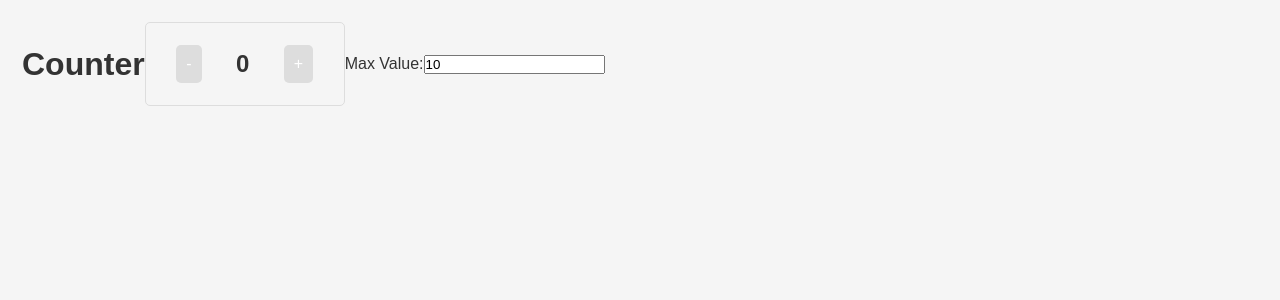
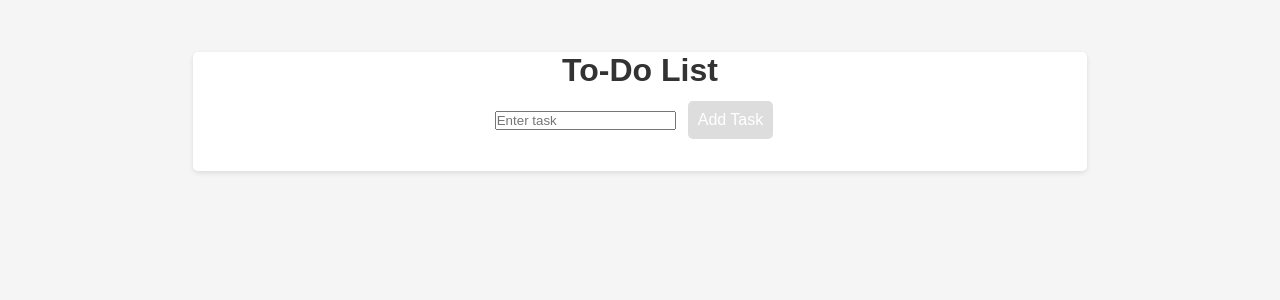
Before and after one commit to Rawal77/Simple_React_Projects, a React (Vite) app: page / in a window 1280 px wide. Shown: the top 300 px of the page. Built offline with nearby package versions, Linux system fonts and the light colour scheme.

Commit message:
Fixed some bugs in SimpleToDo feature and Implemented some styling

```diff
--- a/src/App.jsx
+++ b/src/App.jsx
@@ -20,11 +20,11 @@ function App() {
   //     <ScrollToTopButton></ScrollToTopButton>
   //   </>
   // );
-  return <Counter></Counter>;
+  // return <Counter></Counter>;
   // return <MultiStepProgress></MultiStepProgress>;
   // return <GenerateRandomQuote></GenerateRandomQuote>;
   // return <DateNavigation></DateNavigation>;
-  // return <SimpleToDo></SimpleToDo>;
+  return <SimpleToDo></SimpleToDo>;
 }
 
 export default App;
--- a/src/SimpleToDo.jsx
+++ b/src/SimpleToDo.jsx
@@ -1,107 +1,53 @@
 import React, { useState } from "react";
+import "./Simpletodo.css";
 
-const styles = {
-  todoList: {
-    display: "flex",
-    flexDirection: "column",
-    alignItems: "center",
-    padding: 20,
-    border: "1px solid #ddd",
-    borderRadius: 5,
-  },
-  heading: {
-    marginBottom: 20,
-  },
-  inputContainer: {
-    display: "flex",
-    marginBottom: 10,
-  },
-  input: {
-    flex: 1,
-    padding: 10,
-    border: "1px solid #ddd",
-    borderRadius: 5,
-  },
-  addButton: {
-    padding: 10,
-    backgroundColor: "#4CAF50" /* Green */,
-    color: "white",
-    border: "none",
-    borderRadius: 5,
-    cursor: "pointer",
-  },
-  taskList: {
-    listStyle: "none",
-    padding: 0,
-  },
-  taskItem: {
-    display: "flex",
-    justifyContent: "space-between",
-    alignItems: "center",
-    padding: 10,
-    borderBottom: "1px solid #ddd",
-  },
-  deleteButton: {
-    padding: 5,
-    backgroundColor: "#f44336" /* Red */,
-    color: "white",
-    border: "none",
-    borderRadius: 5,
-    cursor: "pointer",
-  },
-};
+export default function Simpletodo() {
+  const [tasks, setTasks] = useState([]);
+  const [inputValue, setInputValue] = useState("");
 
-export default function SimpleToDo() {
-  const [tasks, setTasks] = useState([]);
-  const [newTask, setNewTask] = useState("");
+  const handleInputChange = event => {
+    setInputValue(event.target.value);
+  };
 
-  function handleInputChange(event) {
-    setNewTask(event.target.value);
-  }
+  const addTask = () => {
+    if (inputValue.trim() !== "") {
+      setTasks([
+        ...tasks,
+        { id: Date.now(), text: inputValue, completed: false },
+      ]);
+      setInputValue("");
+    }
+  };
 
-  function addTask() {
-    if (newTask.trim()) {
-      // Only add non-empty tasks
-      setTasks([...tasks, newTask]);
-      setNewTask(""); // Clear input after adding
-    }
-  }
+  const toggleTask = taskId => {
+    setTasks(
+      tasks.map(task =>
+        task.id === taskId ? { ...task, completed: !task.completed } : task
+      )
+    );
+  };
 
-  function deleteTask(index) {
-    setTasks([...tasks.slice(0, index), ...tasks.slice(index + 1)]);
-  }
+  const deleteTask = taskId => {
+    setTasks(tasks.filter(task => task.id !== taskId));
+  };
 
   return (
-    <div className="to-do-list" style={styles.todoList}>
-      <h1 className="heading" style={styles.heading}>
-        My To-Do List
-      </h1>
-      <div className="input-container" style={styles.inputContainer}>
+    <div className="main">
+      <h1>To-Do List</h1>
+      <div className="input-container">
         <input
           type="text"
-          value={newTask}
+          placeholder="Enter task"
+          value={inputValue}
           onChange={handleInputChange}
-          placeholder="Add a new task..."
-          className="input"
-          style={styles.input}
         />
-        <button
-          onClick={addTask}
-          className="add-button"
-          style={styles.addButton}>
-          Add
-        </button>
+        <button onClick={addTask}>Add Task</button>
       </div>
-      <ul className="task-list" style={styles.taskList}>
-        {tasks.map((task, index) => (
-          <li key={index} className="task-item" style={styles.taskItem}>
-            <span>{task}</span>
-            <button
-              onClick={() => deleteTask(index)}
-              className="delete-button"
-              style={styles.deleteButton}>
-              Delete
-            </button>
+      <ul className="task-list">
+        {tasks.map(task => (
+          <li key={task.id} className={task.completed ? "completed" : ""}>
+            <span onClick={() => toggleTask(task.id)}>{task.text}</span>
+            <button onClick={() => deleteTask(task.id)}>Delete</button>
           </li>
         ))}
       </ul>
--- /dev/null
+++ b/src/Simpletodo.css
@@ -0,0 +1,17 @@
+.main {
+  text-align: center;
+  margin-top: 50px;
+}
+
+.input-container {
+  margin-bottom: 20px;
+}
+
+.task-list {
+  list-style-type: none;
+  padding: 0;
+}
+
+.completed {
+  text-decoration: line-through;
+}
```
